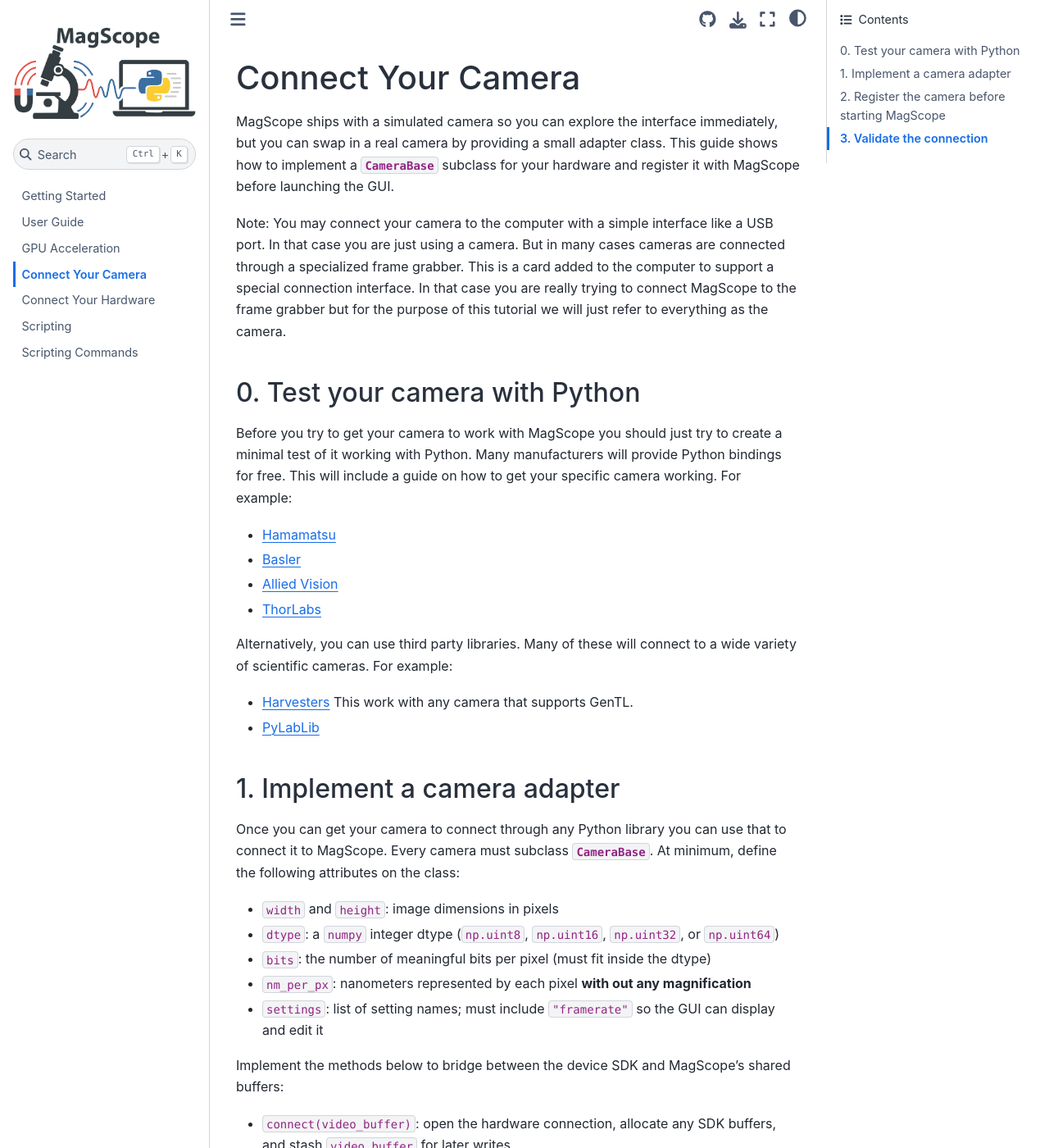
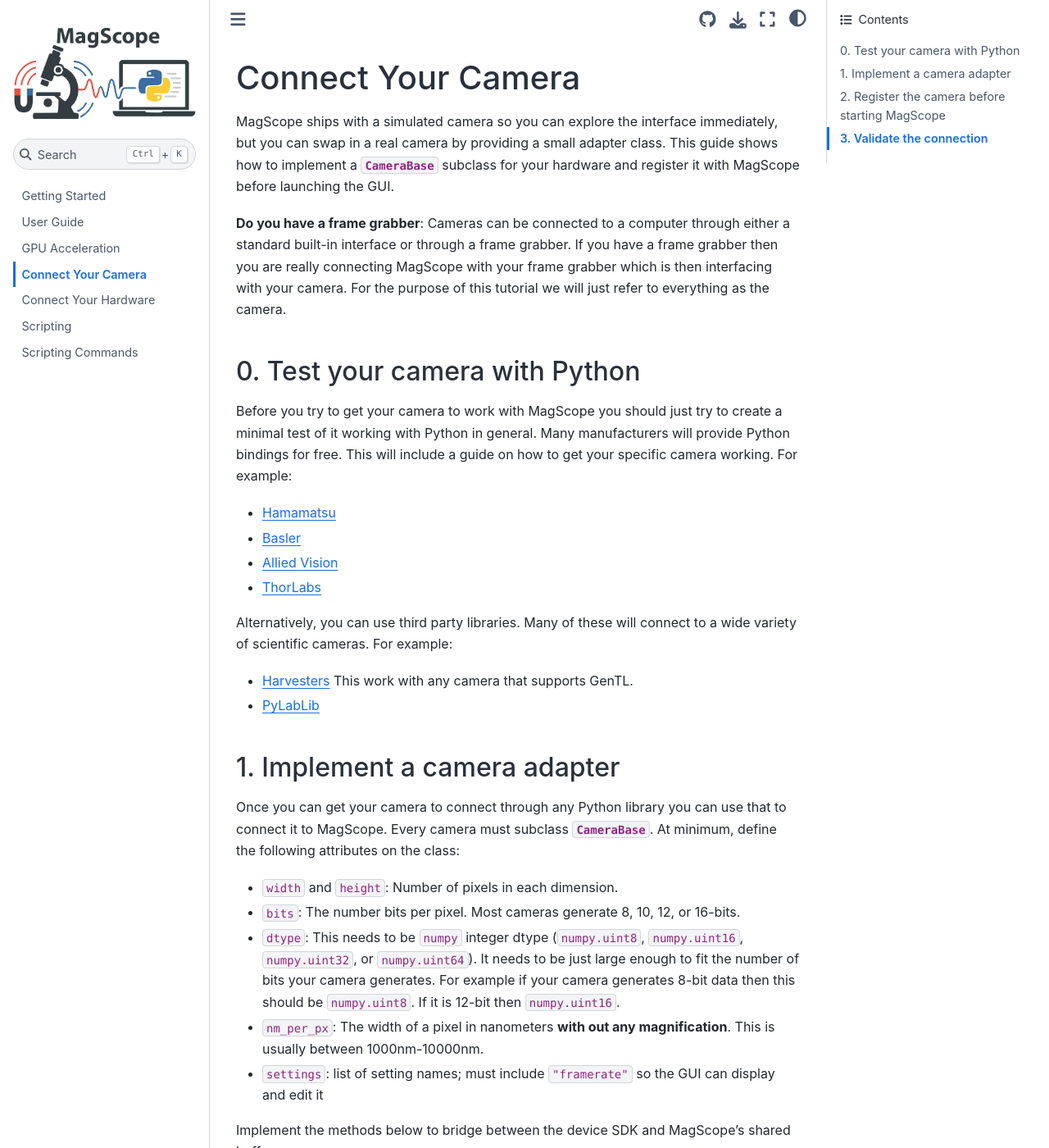
Before and after one commit to 7jameslondon/MagScope, a Sphinx documentation site: the page built from docs/source/connect_camera.rst, in a window 1280 px wide and 1400 px high. Shown: the whole window at 82% size. Built offline with Sphinx 7.4.7 and the Sphinx Book theme 1.1.4, drawn with Linux system fonts in a browser that asks for light colours; some of the changed text lies outside the part shown.

Commit message:
Updated connect_camera.rst guide

```diff
--- a/docs/source/connect_camera.rst
+++ b/docs/source/connect_camera.rst
@@ -5,14 +5,15 @@
 
 MagScope ships with a simulated camera so you can explore the interface immediately, but you can swap in a real camera by providing a small adapter class. This guide shows how to implement a :class:`~magscope.camera.CameraBase` subclass for your hardware and register it with MagScope before launching the GUI.
 
-Note: You may connect your camera to the computer with a simple interface like a USB port. In that case you are just using a camera.
-But in many cases cameras are connected through a specialized frame grabber. This is a card added to the computer to support a special connection interface.
-In that case you are really trying to connect MagScope to the frame grabber but for the purpose of this tutorial we will just refer to everything as the camera.
+**Do you have a frame grabber**:
+Cameras can be connected to a computer through either a standard built-in interface or through a frame grabber.
+If you have a frame grabber then you are really connecting MagScope with your frame grabber which is then interfacing with your camera.
+For the purpose of this tutorial we will just refer to everything as the camera.
 
 0. Test your camera with Python
 -------------------------------
 
-Before you try to get your camera to work with MagScope you should just try to create a minimal test of it working with Python.
+Before you try to get your camera to work with MagScope you should just try to create a minimal test of it working with Python in general.
 Many manufacturers will provide Python bindings for free. This will include a guide on how to get your specific camera working.
 For example:
 
@@ -34,52 +35,52 @@
 Every camera must subclass :class:`~magscope.camera.CameraBase`.
 At minimum, define the following attributes on the class:
 
-* ``width`` and ``height``: image dimensions in pixels
-* ``dtype``: a ``numpy`` integer dtype (``np.uint8``, ``np.uint16``, ``np.uint32``, or ``np.uint64``)
-* ``bits``: the number of meaningful bits per pixel (must fit inside the dtype)
-* ``nm_per_px``: nanometers represented by each pixel **with out any magnification**
+* ``width`` and ``height``: Number of pixels in each dimension.
+* ``bits``: The number bits per pixel. Most cameras generate 8, 10, 12, or 16-bits.
+* ``dtype``: This needs to be ``numpy`` integer dtype (``numpy.uint8``, ``numpy.uint16``, ``numpy.uint32``, or ``numpy.uint64``).
+  It needs to be just large enough to fit the number of bits your camera generates.
+  For example if your camera generates 8-bit data then this should be ``numpy.uint8``.
+  If it is 12-bit then ``numpy.uint16``.
+* ``nm_per_px``: The width of a pixel in nanometers **with out any magnification**. This is usually between 1000nm-10000nm.
 * ``settings``: list of setting names; must include ``"framerate"`` so the GUI can display and edit it
 
 Implement the methods below to bridge between the device SDK and MagScope’s shared buffers:
 
-* ``connect(video_buffer)``: open the hardware connection, allocate any SDK buffers, and stash ``video_buffer`` for later writes
-* ``fetch()``: pull the next frame from the device into ``video_buffer`` using ``self.video_buffer.write_frame(...)``
-* ``release()`` and ``release_all()``: return SDK buffers or handles after frames have been consumed
-* ``__getitem__``/``__setitem__``: read and update entries in ``settings`` so the GUI can synchronize values
+* ``connect(video_buffer)``: Open the hardware connection, allocate any SDK buffers, and stash ``video_buffer`` for later writes
+* ``fetch()``: Pull the next frame from the device into ``video_buffer`` using ``self.video_buffer.write_frame(...)``
+* ``release()``: Return SDK buffers or handles after frames have been consumed. Not all cameras will need this.
+* ``__getitem__``/``__setitem__``: Read and update entries in ``settings`` so the GUI can synchronize values
 
 A minimal skeleton that wraps a vendor SDK might look like::
 
    import numpy as np
+   import fake_sdk # you will need to replace this with a real SDK for your camera
    from magscope.camera import CameraBase
 
-   class LabCamera(CameraBase):
+   class MyLabCamera(CameraBase):
        width = 2048
-       height = 2048
+       height = 1024
+       bits = 12
        dtype = np.uint16
-       bits = 12
-       nm_per_px = 100
-       settings = ["framerate", "exposure_ms"]
+       nm_per_px = 5000
+       settings = ["framerate", "exposure"]
 
        def __init__(self):
            super().__init__()
-           self._sdk = None
-           self._settings = {"framerate": 30, "exposure_ms": 10.0}
+           self._sdk = fake_sdk.SDK()
+           self._settings = {"framerate": 30, "exposure": 10.0}
 
        def connect(self, video_buffer):
            self.video_buffer = video_buffer
-           self._sdk = connect_to_camera()
+           self._sdk = self._sdk.connect_to_camera()
            self.is_connected = True
 
        def fetch(self):
-           frame = self._sdk.get_frame()
-           self.video_buffer.write_frame(frame)
+           image, timestamp = self._sdk.get_frame()
+           self.video_buffer.write_image_and_timestamp(image, timestamp)
 
        def release(self):
-           self._sdk.release_frame()
-
-       def release_all(self):
-           self._sdk.shutdown()
-           self.is_connected = False
+           pass
 
        def __getitem__(self, name):
            return self._settings[name]
@@ -88,16 +89,18 @@
            self._settings[name] = value
            self._sdk.update_setting(name, value)
 
+**For examples with real cameras** take a look at the `examples/cameras folder on GitHub <https://github.com/7jameslondon/MagScope/tree/master/examples/cameras>`_.
+
 2. Register the camera before starting MagScope
 -----------------------------------------------
 
 Instantiate your adapter and assign it to the camera manager prior to calling :py:meth:`magscope.scope.MagScope.start`::
 
    import magscope
-   from lab_camera import LabCamera
+   from lab_camera import MyLabCamera
 
    scope = magscope.MagScope()
-   scope.camera_manager.camera = LabCamera()
+   scope.camera_manager.camera = MyLabCamera()
    scope.start()
 
 During startup the camera manager calls :py:meth:`magscope.camera.CameraBase.connect` and immediately publishes all entries in ``settings`` to the GUI, so ensure your adapter populates defaults before ``start()`` runs.
@@ -107,4 +110,3 @@
 
 * Watch the console for warnings; if :py:meth:`magscope.camera.CameraBase.connect` raises an exception MagScope will stay in simulation mode and report the error.
 * Confirm that the GUI reflects any custom settings you exposed in ``settings`` and that adjusting them updates your device through ``__setitem__``.
-* If the camera stream overruns the buffer, the camera manager will purge frames to keep acquisition alive. Consider matching ``framerate`` and exposure to the processing throughput of your system.
```
